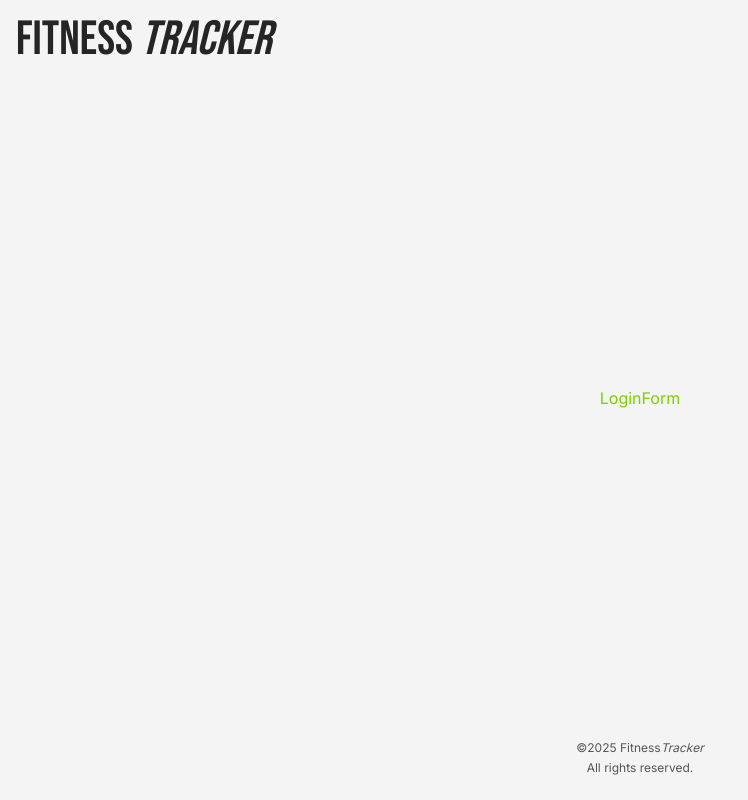
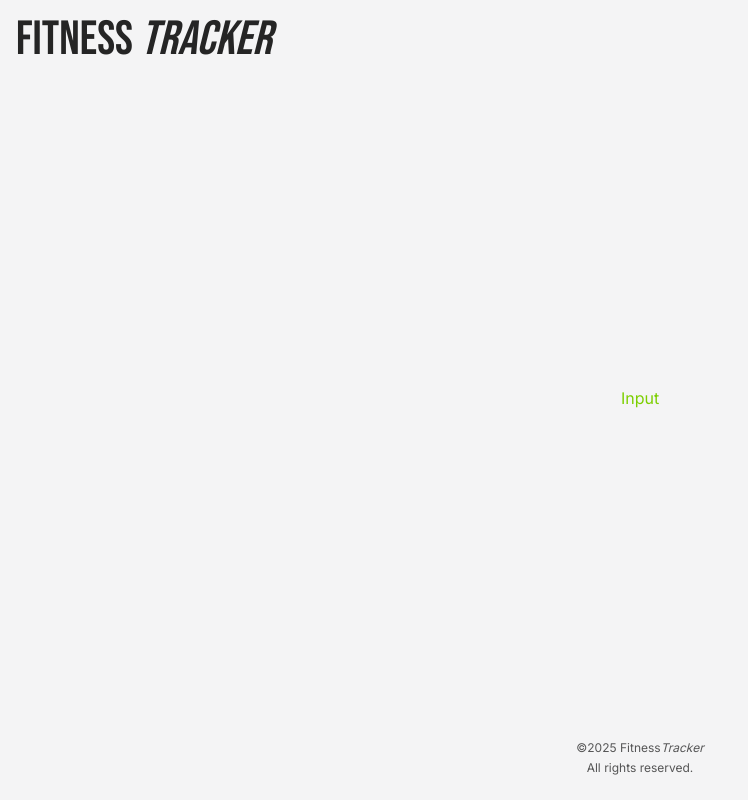
Before and after one commit to DanielG808/fitness-tracker, a Next.js app: page /login in a window 1280 px wide. Shown: the whole page, without its empty margins (0-748 px from the left). Built offline with nearby package versions, Linux system fonts and the light colour scheme.

Commit message:
created an input component

```diff
--- a/src/components/login-form.tsx
+++ b/src/components/login-form.tsx
@@ -1,7 +1,9 @@
+import Input from "./ui/input";
+
 export default function LoginForm() {
   return (
     <form className="flex justify-center items-center h-full w-full">
-      LoginForm
+      <Input />
     </form>
   );
 }
--- /dev/null
+++ b/src/components/ui/input.tsx
@@ -0,0 +1,3 @@
+export default function Input() {
+  return <div>Input</div>;
+}
```
